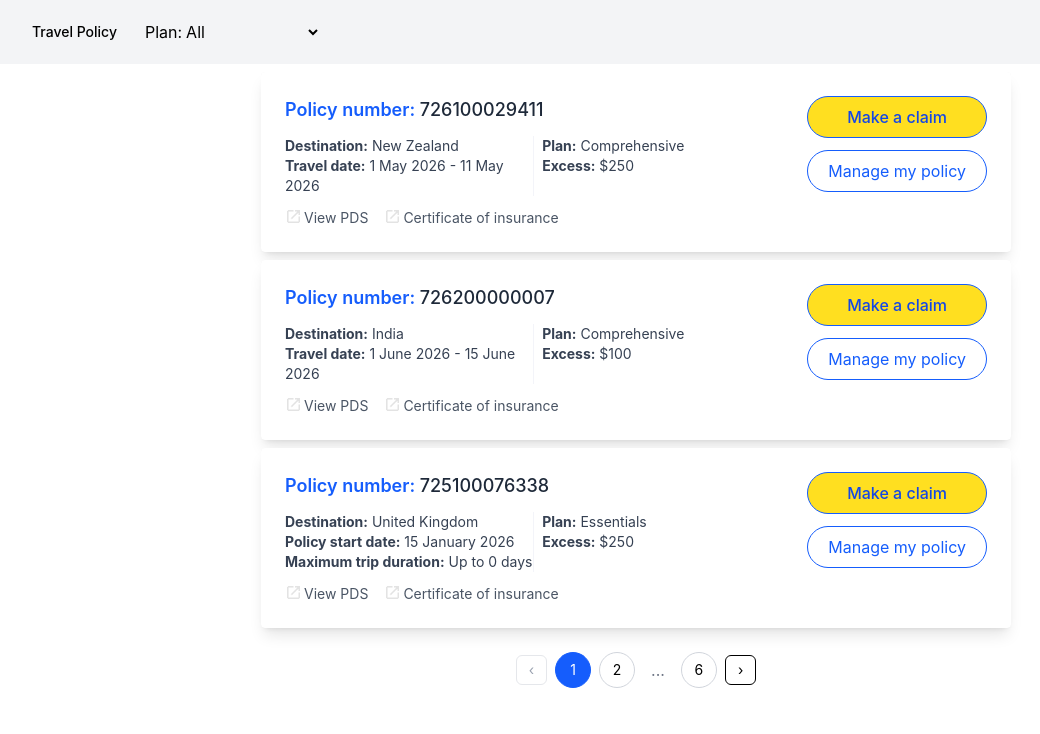
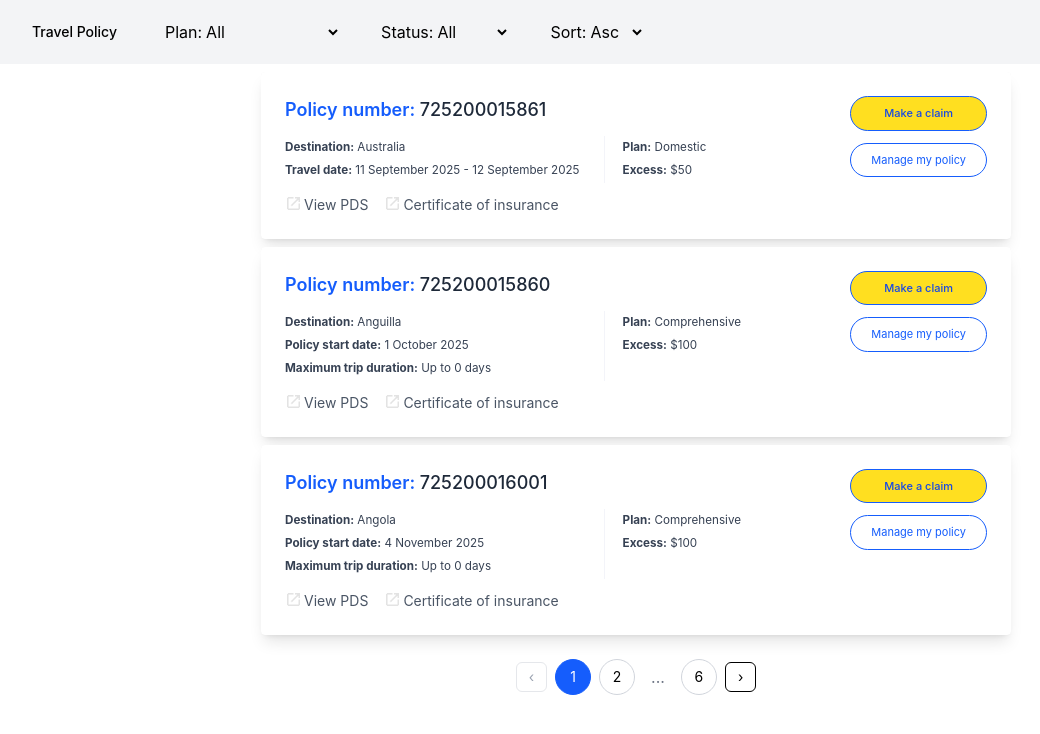
Before and after one commit to PremkumarLTIM/travel-polcy, a React (Vite) app: page / in a window 1280 px wide. Shown: the top 734 px of the page, without its empty margins (4-1044 px from the left). Built offline with nearby package versions, Linux system fonts and the light colour scheme.

Commit message:
addressed changes are completed

```diff
--- a/src/Components/Card/PolicyCard.tsx
+++ b/src/Components/Card/PolicyCard.tsx
@@ -32,25 +32,25 @@ const PolicyCard = ({ policy }: policyProps) => {
               Policy number: <span className="text-gray-800 font-medium">{policy.policyNumber}</span>
             </h2>
 
-            <div className="grid grid-cols-1 md:grid-cols-2  md:gap-2 text-sm text-gray-700">
-              <div className="vertical-line">
+            <div className="container grid grid-cols-1 md:grid-cols-2  md:gap-2 text-sm text-gray-700">
+              <div className="vertical-line ">
                 <p>
                   <strong>Destination:</strong> {policy.destinations[0].name}
                 </p>
                 {policy.policyStart && (
                   <p>
-                    <strong>{policy.planName == 'Comprehensive' ? 'Travel date:' : 'Policy start date:'}</strong> {FormatDate(policy.policyStart)}{' '}
-                    {policy.planName == 'Comprehensive' ? `- ${FormatDate(policy.policyEnd)}` : ''}
+                    <strong>{policy.planName != 'Comprehensive' ? 'Travel date:' : 'Policy start date:'}</strong> {FormatDate(policy.policyStart)}{' '}
+                    {policy.planName != 'Comprehensive' ? `- ${FormatDate(policy.policyEnd)}` : ''}
                   </p>
                 )}
 
-                {policy.planName != 'Comprehensive' && (
+                {policy.planName == 'Comprehensive' && (
                   <p>
                     <strong>Maximum trip duration:</strong> Up to {policy.maxTripDuration} days
                   </p>
                 )}
               </div>
-              <div>
+              <div >
                 <p>
                   <strong>Plan:</strong> {policy.planName}
                 </p>
--- a/src/Components/Card/policyCard.css
+++ b/src/Components/Card/policyCard.css
@@ -1,10 +1,12 @@
 .policyCard {
   max-width: 750px;
+  font-size: 11px;
 }
 
 .vertical-line {
   border-right: 1px solid #f3f4f9;
   height: max-content;
+  margin-right: 10px;
 }
 
 .button-class {
@@ -21,6 +23,15 @@
   margin-right: 2px;
 }
 
+p {
+  line-height: 200%;
+  font-size: smaller;
+}
+
+.container {
+  grid-template-columns: 60% 40%;
+}
+
 @media screen and (max-width: 768px) {
   .policyCard {
     max-width: 400px;
@@ -29,4 +40,8 @@
   .vertical-line {
     border-right: none;
   }
+
+  .container {
+    grid-template-columns: 1fr;
+  }
 }
--- a/src/Components/Layout/Layout.tsx
+++ b/src/Components/Layout/Layout.tsx
@@ -3,17 +3,17 @@ import useStore, { type PolicyType } from '../../Store/Store'
 import PolicyCard from '../Card/PolicyCard'
 import Pagination from './Pagination'
 import Skelton from '../Common/Skelton'
+import { useShallow } from 'zustand/react/shallow'
 
 const Layout = () => {
   const { loadPolicy } = useStore()
   const policys = useStore((state) => state.policyData)
   const plan = useStore((state) => state.plan)
+  const policyFilter = useStore(useShallow((state) => state.getPolicy()))
 
   const [currentPageData, setCurrentPageData] = useState<PolicyType[]>([])
   const [totalPages, setTotalPages] = useState(1)
   const [currentPage, setCurrentPage] = useState(1)
-
-  const [filteredPolicy, setFilteredPolicy] = useState<PolicyType[]>([])
 
   useEffect(() => {
     const fetchLocalData = async () => {
@@ -23,7 +23,6 @@ const Layout = () => {
         if (!response.ok) {
           throw new Error(`HTTP error! Status: ${response.status}`)
         }
-
         const data: PolicyType[] = await response.json()
         loadPolicy(data)
       } catch (err) {
@@ -34,33 +33,27 @@ const Layout = () => {
     fetchLocalData()
   }, [])
 
-  useEffect(() => {
-    const startItem = (currentPage - 1) * 3
-    const endItem = startItem + 3
-    setFilteredPolicy(policys)
-    setCurrentPageData(policys.slice(startItem, endItem))
-    setTotalPages(Math.floor(policys.length / 3))
-  }, [policys])
+  const calculateTotalAndCurrentPage = (Items: PolicyType[] = [], ItemPerPage: number = 3) => {
+    if (Items.length <= ItemPerPage) {
+      const total = 1
+      if (total < currentPage) setCurrentPage(total)
+      const startItem = 0
+      const endItem = startItem + ItemPerPage
+      setCurrentPageData(policyFilter.slice(startItem, endItem))
+      setTotalPages(total)
+    } else {
+      const total = Math.floor(policyFilter.length / ItemPerPage)
+      if (total < currentPage) setCurrentPage(total)
+      const startItem = total < currentPage ? total : (currentPage - 1) * 3
+      const endItem = startItem + ItemPerPage
+      setCurrentPageData(policyFilter.slice(startItem, endItem))
+      setTotalPages(total)
+    }
+  }
 
   useEffect(() => {
-    const startItem = (currentPage - 1) * 3
-    const endItem = startItem + 3
-    setCurrentPageData(filteredPolicy.slice(startItem, endItem))
-    setTotalPages(Math.floor(filteredPolicy.length / 3))
-  }, [currentPage])
-
-  useEffect(() => {
-    const policyItem = policys.filter((d) => {
-      if (plan == 'All') return d
-      return plan == d.planName
-    })
-    setFilteredPolicy(policyItem)
-    setCurrentPage(1)
-    const startItem = 0
-    const endItem = startItem + 3
-    setCurrentPageData(policyItem.slice(startItem, endItem))
-    setTotalPages(Math.floor(policyItem.length / 3))
-  }, [plan])
+    calculateTotalAndCurrentPage(policyFilter)
+  }, [policyFilter, currentPage, plan])
 
   const onPageChange = (page: number) => {
     setCurrentPage(page)
@@ -71,7 +64,7 @@ const Layout = () => {
       <main>
         {policys.length == 0 && [...Array(3)].map((_, index) => <Skelton key={index}></Skelton>)}
         {currentPageData.length > 0 && currentPageData.map((record, index) => <PolicyCard key={index} policy={record}></PolicyCard>)}
-        <Pagination currentPage={currentPage} totalPages={totalPages} onPageChange={onPageChange}></Pagination>
+        {currentPageData.length > 0 ? <Pagination currentPage={currentPage} totalPages={totalPages} onPageChange={onPageChange}></Pagination> : <div className='mt-24 text-center'>No Data Available</div>}
       </main>
     </>
   )
--- a/src/Components/Navbar/NavBar.tsx
+++ b/src/Components/Navbar/NavBar.tsx
@@ -1,13 +1,16 @@
-import useStore from "../../Store/Store"
-
-
+import useStore from '../../Store/Store'
 
 const Navbar = () => {
-  const { filterPlan } = useStore()
+  const { setFilterBy } = useStore()
   const planItems = ['All', 'Domestic', 'Comprehensive', 'Essentials']
+  const statusItems = ['All', 'Active', 'Expired']
+  const sortOrderItems = ['Asc', 'Desc']
+  const defaultFilterBy = useStore((state) => state.filterBy)
 
   const handleChange = (e: Event | undefined) => {
-    filterPlan(e?.target?.value ?? 'All')
+    if (e?.target?.value == '' || e?.target?.value == undefined || e?.target?.value == null) setFilterBy(defaultFilterBy)
+    const { name, value } = e?.target
+    setFilterBy({ [name]: value })
   }
 
   return (
@@ -18,10 +21,30 @@ const Navbar = () => {
             <div className="hidden sm:ml-6 sm:block">
               <div className="flex space-x-4 ">
                 <div className="rounded-md px-3 py-2 text-sm font-medium text-black">Travel Policy</div>
-                <div style={{ margin: 'auto' }}>
+                <div className="my-auto mx-5">
                   <label htmlFor="plan">Plan:</label>
                   <select name="plan" id="plan" onChange={handleChange}>
                     {planItems.map((d, i) => (
+                      <option key={i} value={d}>
+                        {d}
+                      </option>
+                    ))}
+                  </select>
+                </div>
+                <div className="my-auto mx-5">
+                  <label htmlFor="status">Status:</label>
+                  <select name="status" id="status" onChange={handleChange}>
+                    {statusItems.map((d, i) => (
+                      <option key={i} value={d}>
+                        {d}
+                      </option>
+                    ))}
+                  </select>
+                </div>
+                <div className="my-auto mx-5">
+                  <label htmlFor="sortBy">Sort:</label>
+                  <select name="sortBy" id="sortBy" onChange={handleChange}>
+                    {sortOrderItems.map((d, i) => (
                       <option key={i} value={d}>
                         {d}
                       </option>
--- a/src/Store/Store.ts
+++ b/src/Store/Store.ts
@@ -24,30 +24,51 @@ export interface PolicyType {
   planName: string
 }
 
+interface FilterByType {
+  plan: string
+  status: string
+  sortBy: string
+}
+
 interface StoreState {
   policyData: PolicyType[]
-  plan: string
+  filterBy: FilterByType
+  getPolicy: () => PolicyType[]
 }
 
 interface StoreActions {
   loadPolicy: (policy: PolicyType[]) => void
-  filterPlan: (paln: string) => void
+  setFilterBy: (filterBy: any) => void
 }
 
 type Store = StoreState & StoreActions
 
 const useStore = create<Store>((set, get) => ({
   policyData: [],
-  plan: 'All',
+  filterBy: {
+    plan: 'All',
+    status: 'All',
+    sortBy: 'Asc',
+  },
   loadPolicy: (policyData) => set({ policyData }),
-  filterPlan: (plan: string) => set({ plan }),
+  setFilterBy: (filter: any) => set((state) => ({ filterBy: { ...state.filterBy, ...filter } })),
   getPolicy: () => {
-    console.log("getPolicy")
-    return get().policyData.filter(record => {
-      if(get().plan == 'All') return record
-      return get().plan == record.planName
-    }) ?? []
-  }
+    const { policyData, filterBy } = get()
+
+    if (policyData.length == 0) return []
+
+    return policyData
+      .filter((record) => {
+        if (filterBy.plan == 'All' && filterBy.status == 'All') return record
+        if (filterBy.plan == record.planName && filterBy.status == 'All') return record
+        if (filterBy.plan == 'All' && filterBy.status == record.status) return record
+        return filterBy.plan == record.planName && filterBy.status == record.status
+      })
+      .sort((a, b) => {
+        if (filterBy.sortBy == 'Asc') return Date.parse(a.policyStart) - Date.parse(b.policyStart)
+        return Date.parse(b.policyStart) - Date.parse(a.policyStart)
+      })
+  },
 }))
 
 export default useStore
```
